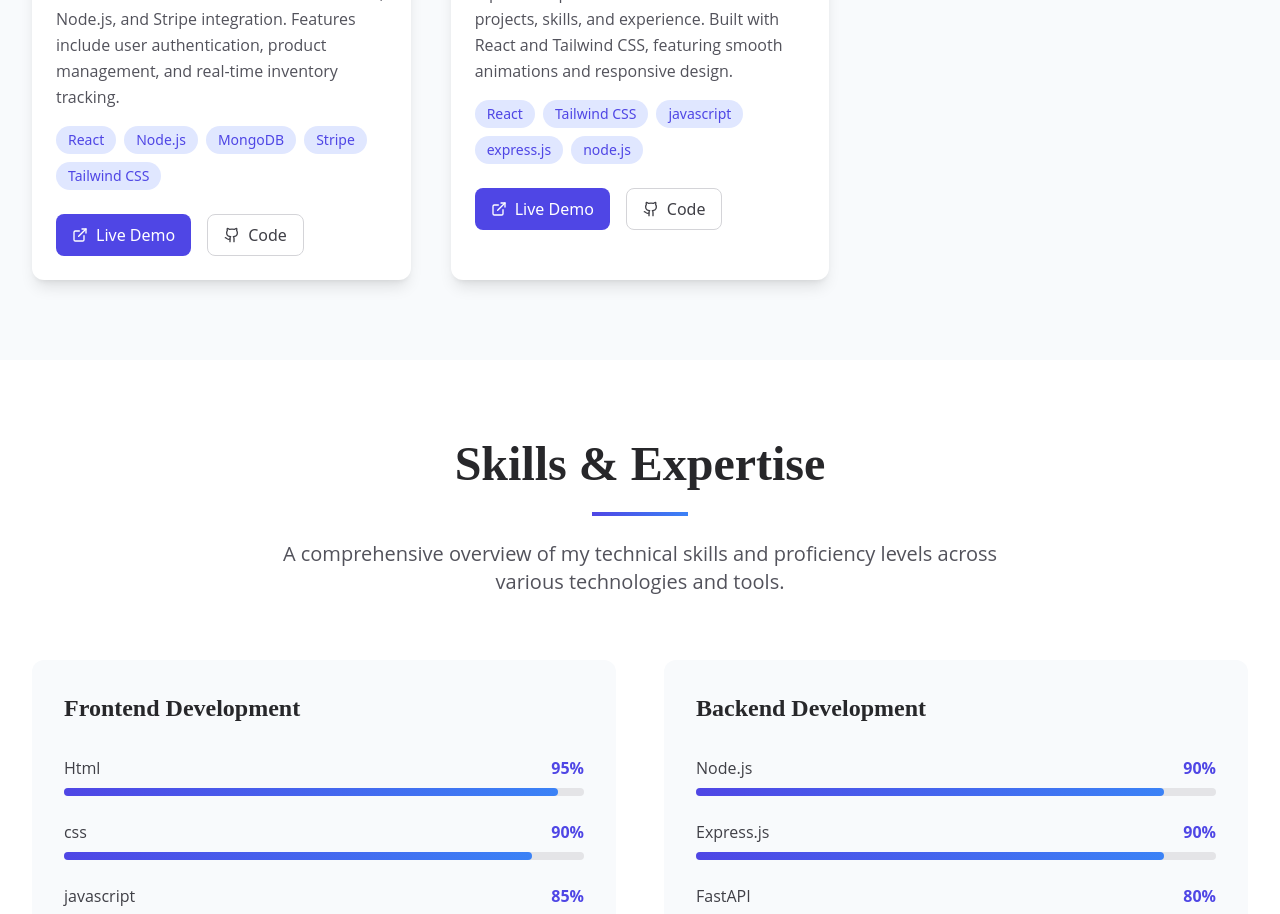
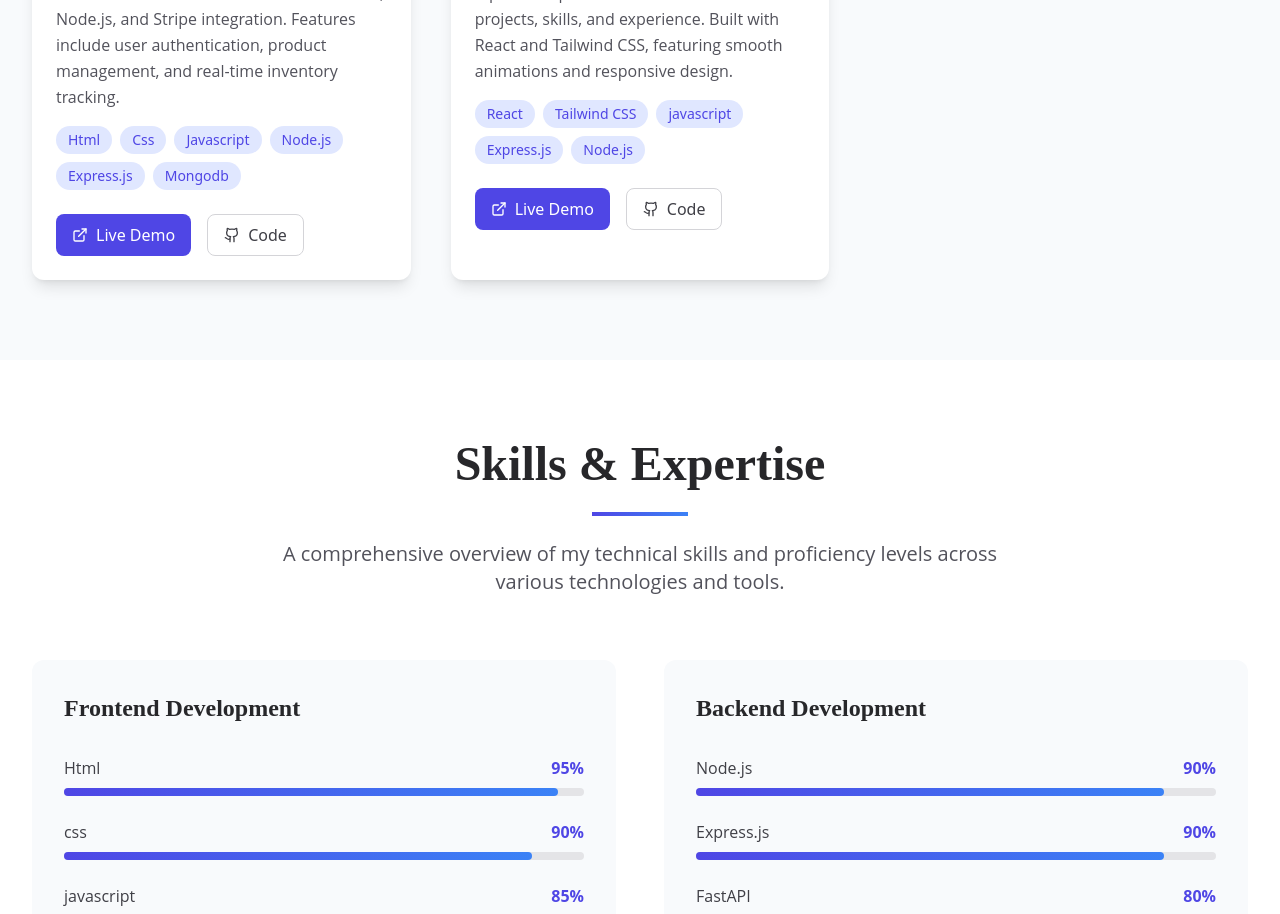
Before and after one commit to amls2359/MyPortfolio, a React (Create React App) app in the folder frontend/: page / in a window 1280 px wide. Shown: the part 2560-3474 px from the top of the page. Built offline with nearby package versions, Linux system fonts and the light colour scheme.

Commit message:
Sep 11, 2025, 10:47 AM

```diff
--- a/frontend/src/Components/Project.jsx
+++ b/frontend/src/Components/Project.jsx
@@ -8,7 +8,7 @@ import React from 'react';
           title: 'E-Commerce Platform',
           description: 'A full-stack e-commerce solution with React, Node.js, and Stripe integration. Features include user authentication, product management, and real-time inventory tracking.',
           image: '/obscura-footwear.png',
-          technologies: ['React', 'Node.js', 'MongoDB', 'Stripe', 'Tailwind CSS'],
+          technologies: ['Html','Css', 'Javascript', 'Node.js', 'Express.js', 'Mongodb'],
           liveUrl: 'https://obscura-footwear-1.onrender.com',
           githubUrl: 'https://github.com/amls2359/Obscura-Footwear'
         },
@@ -16,8 +16,8 @@ import React from 'react';
           title:'Portfolio website',
           description: 'A personal portfolio website to showcase projects, skills, and experience. Built with React and Tailwind CSS, featuring smooth animations and responsive design.',
           image: '/Portfolio.png',
-          technologies: ['React', 'Tailwind CSS', 'javascript','express.js','node.js'],
-          liveUrl: 'https://example.com',
+          technologies: ['React', 'Tailwind CSS', 'javascript','Express.js','Node.js'],
+          liveUrl: 'https://myportfolio-nvh4.onrender.com',
           githubUrl: 'https://github.com/amls2359/MyPortfolio'
 
         }
```
